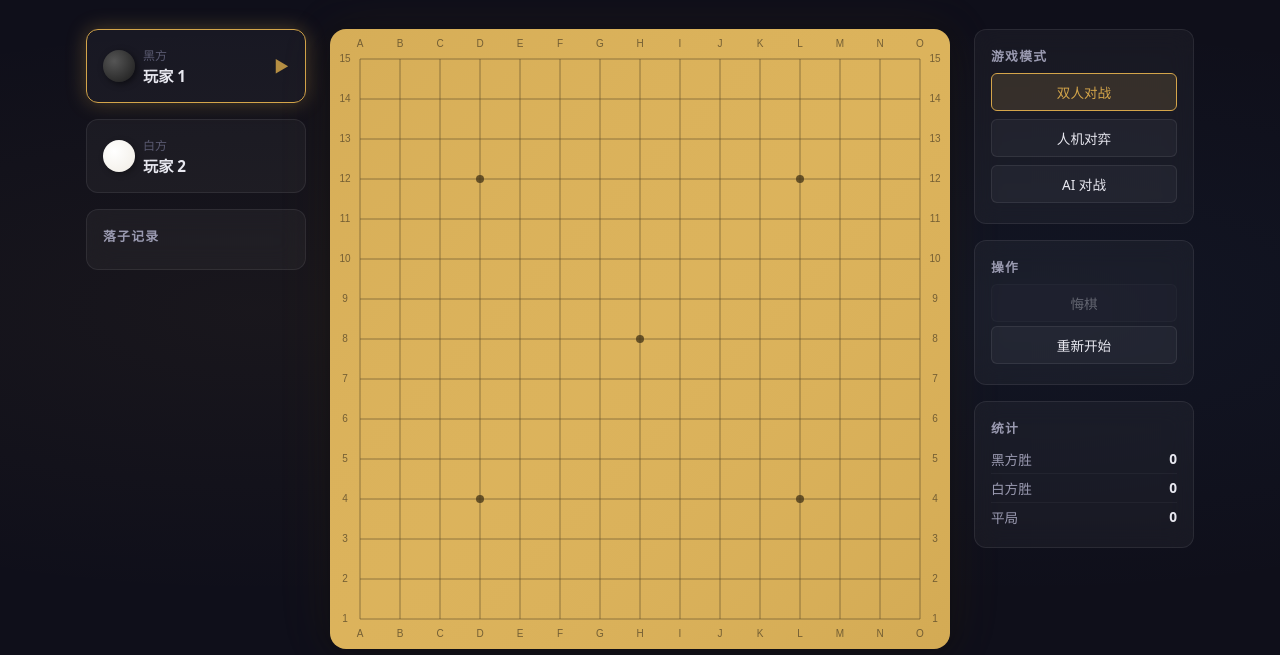
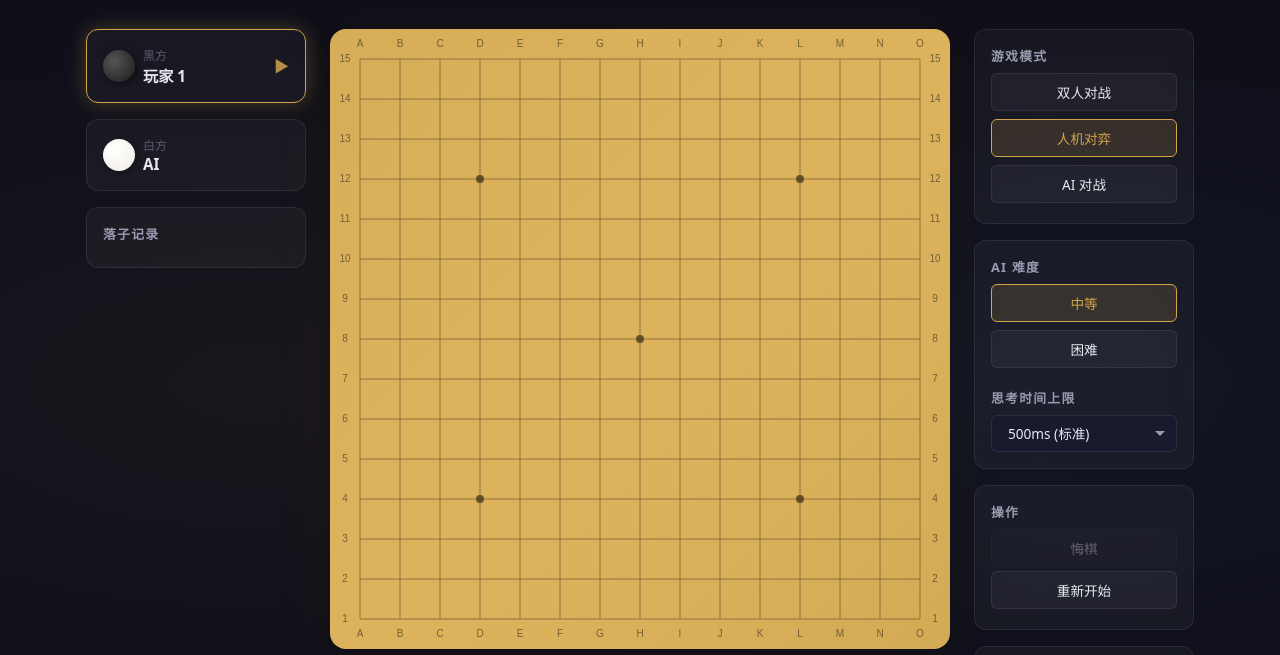
Before and after one commit to Administration-626/gomoku, a website: page index.html in a window 1280 px wide. Shown: the part 96-751 px from the top of the page. Drawn offline with Linux system fonts and the light colour scheme.

Commit message:
feat(gomoku): set PvE (Player vs AI) as default game mode upon initialization

```diff
--- a/app.js
+++ b/app.js
@@ -42,7 +42,7 @@
   // ========================
   let game = new GomokuGame();
   let ai = new GomokuAI('medium');
-  let mode = 'pvp';          // 'pvp' | 'pve' | 'eve'
+  let mode = 'pve';          // 默认开启人机对弈 'pve'
   let aiThinking = false;
   let hoverPos = null;        // 鼠标悬停位置 {row, col}
   let lastMovePos = null;     // 最后一步位置
@@ -181,7 +181,8 @@
       });
     }
 
-    // 首次渲染
+    // 首次初始化为缺省人机模式
+    setMode('pve');
     render();
     updateUI();
   }
--- a/index.html
+++ b/index.html
@@ -79,14 +79,14 @@
         <div class="card">
           <h3>游戏模式</h3>
           <div class="btn-group">
-            <button id="btn-pvp" class="btn btn-mode active">双人对战</button>
-            <button id="btn-pve" class="btn btn-mode">人机对弈</button>
+            <button id="btn-pvp" class="btn btn-mode">双人对战</button>
+            <button id="btn-pve" class="btn btn-mode active">人机对弈</button>
             <button id="btn-eve" class="btn btn-mode">AI 对战</button>
           </div>
         </div>
 
         <!-- AI难度（人机模式下显示） -->
-        <div id="ai-settings" class="card hidden">
+        <div id="ai-settings" class="card">
           <h3>AI 难度</h3>
           <div class="btn-group">
             <button class="btn btn-diff active" data-level="medium">中等</button>
```
